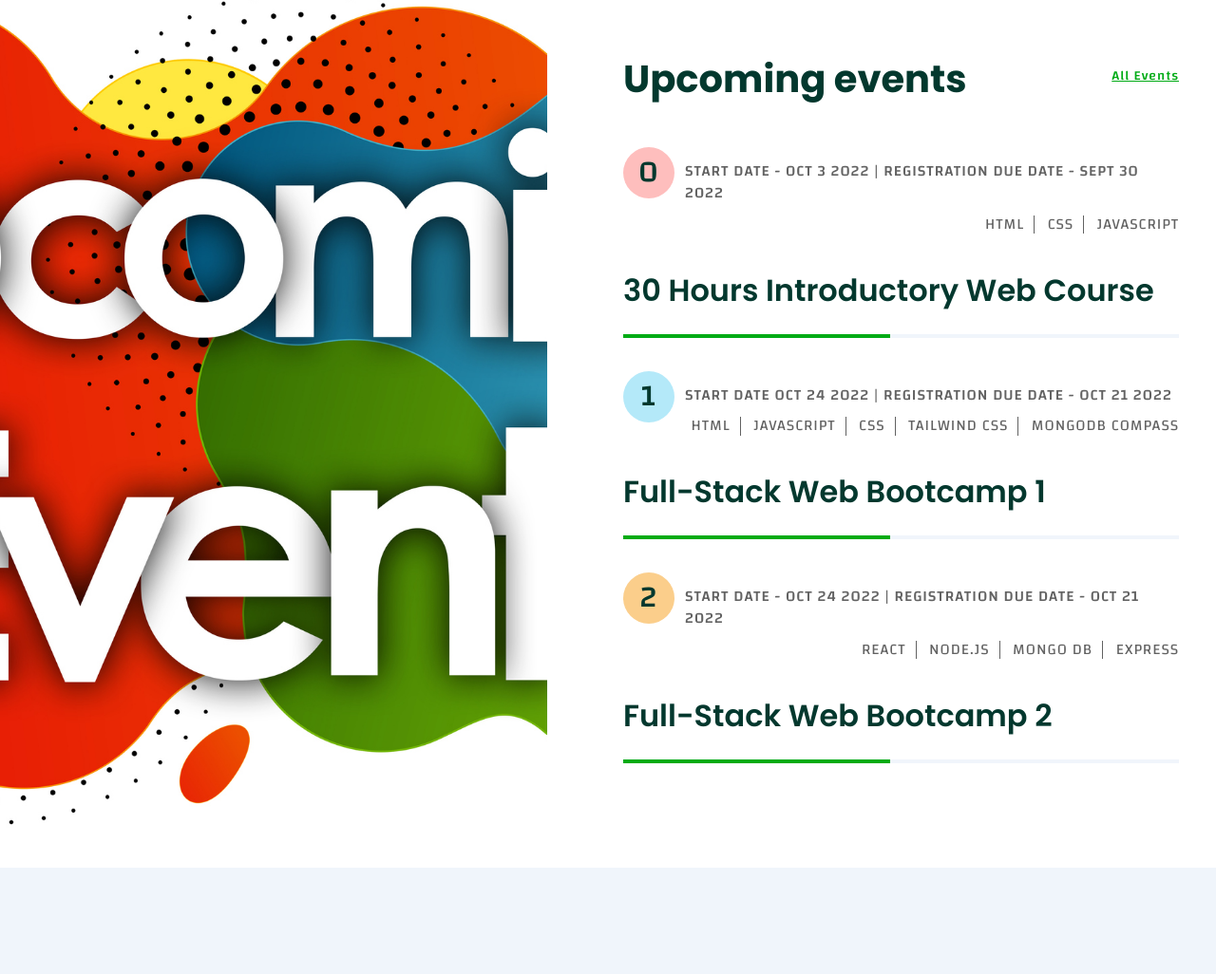
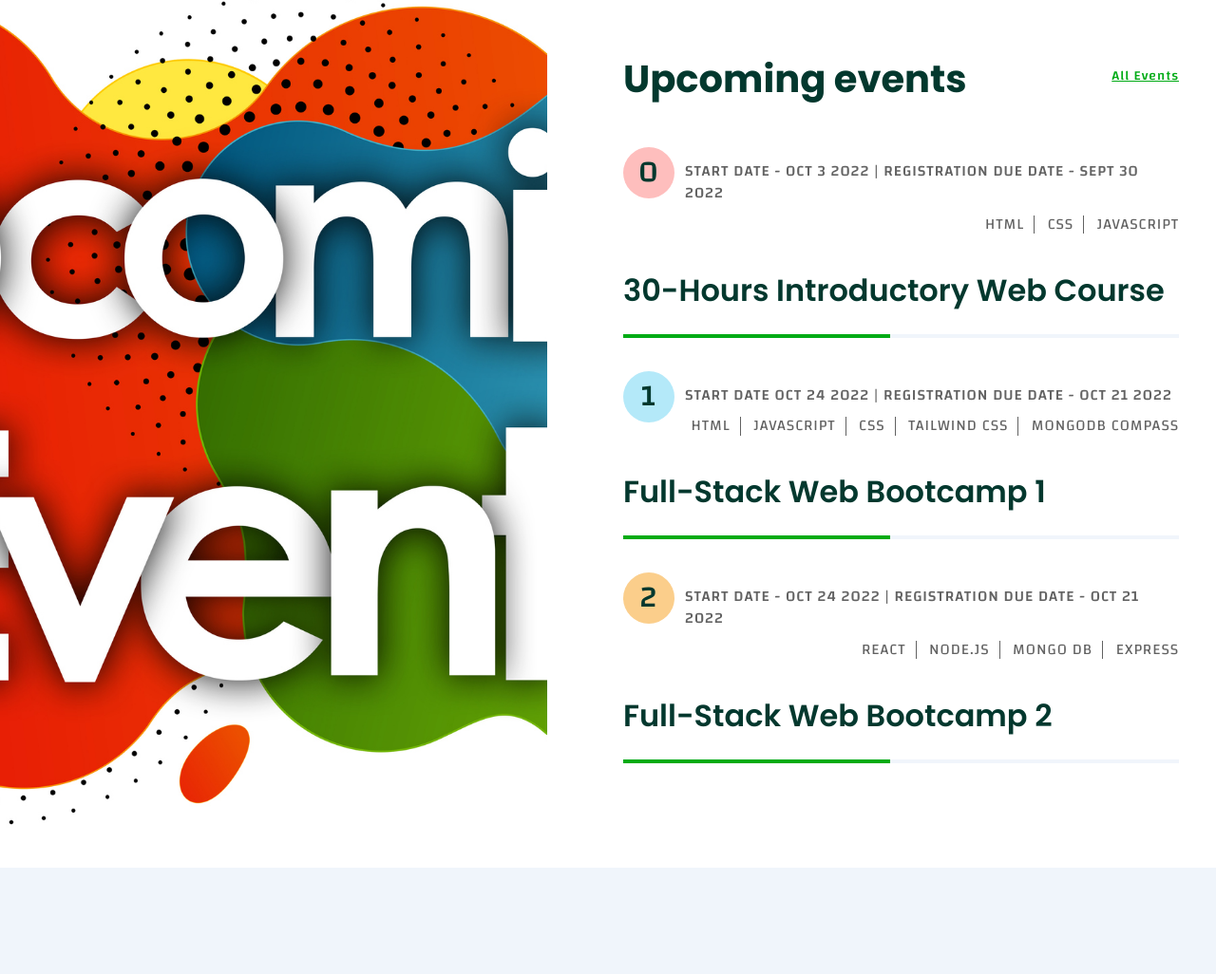
Before and after one commit to Richey24/dreamtechlab, a plain HTML site: page index.html in a window 1280 px wide. Shown: the part 3836-4862 px from the top of the page at 95% size. Drawn offline with Linux system fonts and the light colour scheme; grey boxes are pictures that could not be loaded; files whose address does not match are found by name.

Commit message:
date fixes

```diff
--- a/index.html
+++ b/index.html
@@ -570,7 +570,7 @@
 											<li><a href="course.html">JAVASCRIPT</a></li>
 										</ul>
 									</div>
-									<h3><a href="course.html">30 Hours Introductory Web Course</a></h3>
+									<h3><a href="course.html">30-Hours Introductory Web Course</a></h3>
 								</div>
 							</div>
 
```
